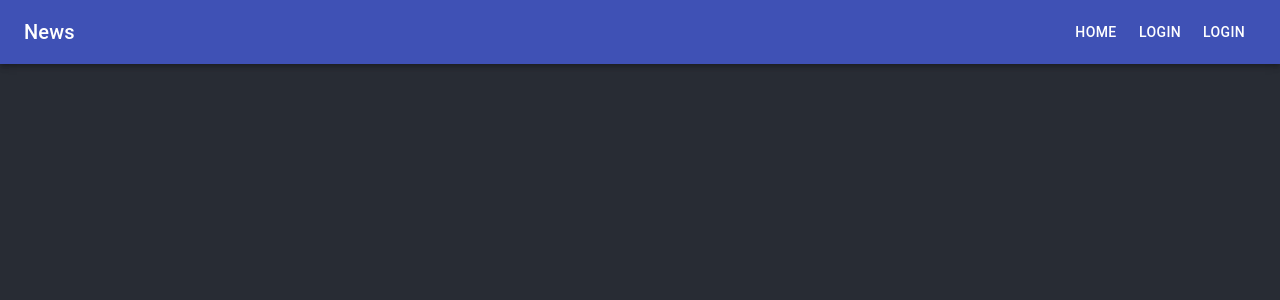
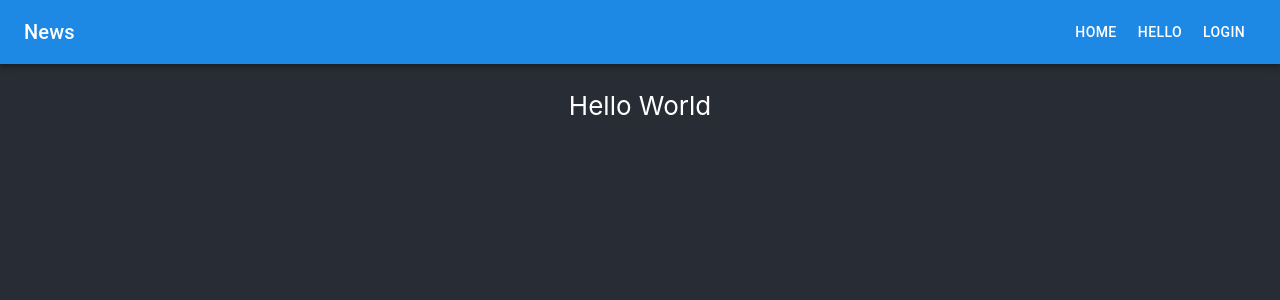
Before and after one commit to et-nat1995/ReactStarter, a React (Create React App) app in the folder client/: page /hello-world in a window 1280 px wide. Shown: the top 300 px of the page. Built offline with nearby package versions, Linux system fonts and the light colour scheme.

Commit message:
Some changes

```diff
--- a/client/src/App.jsx
+++ b/client/src/App.jsx
@@ -1,6 +1,7 @@
 import React from 'react';
 import { BrowserRouter as Router, Route, Link } from "react-router-dom";
 import HomePage from './Pages/Home';
+import HelloWorld from './Pages/Hello world'
 import NavBar from "./components/Navbar";
 import './App.scss';
 
@@ -10,7 +11,8 @@ function App() {
     <Router>
         <NavBar/>
       <div className="App">
-        <Route exact path="/" component={HomePage}/>
+        <Route exact path="/" component={HomePage} />
+        <Route exact path="/hello-world" component={HelloWorld}/>
       </div>
     </Router>
   );
--- /dev/null
+++ b/client/src/Pages/Hello world/index.jsx
@@ -0,0 +1,16 @@
+import React from 'react';
+import SnackBarCentered from "../../components/Snackbar";
+import Grid from "../../components/Grid";
+import logo from '../../logo.svg';
+
+export default function HelloWorld() {
+  return (
+    <div>
+      <header className="App-header">
+        <p>
+          Hello World
+        </p>
+      </header>
+    </div>
+  )
+}
--- a/client/src/components/Navbar/index.jsx
+++ b/client/src/components/Navbar/index.jsx
@@ -15,6 +15,9 @@ const useStyles = makeStyles(theme => ({
   title: {
     flexGrow: 1,
   },
+  MyAppBar: {
+    backgroundColor: "#1E88E5",
+  }
 }));
 
 export default function ButtonAppBar(props) {
@@ -23,13 +26,13 @@ export default function ButtonAppBar(props) {
 
   return (
     <div className={classes.root}>
-      <AppBar position="static">
+      <AppBar className={classes.MyAppBar} position="static">
         <Toolbar>
           <Typography variant="h6" className={classes.title}>
             News
           </Typography>
           <Button href="/" color="inherit">Home</Button>
-          <Button color="inherit">Login</Button>
+          <Button href="/hello-world" color="inherit">Hello</Button>
           <Button color="inherit">Login</Button>
         </Toolbar>
       </AppBar>
--- a/client/src/components/Snackbar/index.jsx
+++ b/client/src/components/Snackbar/index.jsx
@@ -1,6 +1,7 @@
 import React from "react";
 import clsx from "clsx";
 import CheckCircleIcon from "@material-ui/icons/CheckCircle";
+import ErrorIcon from '@material-ui/icons/Error';
 import Snackbar from "@material-ui/core/Snackbar";
 import Slide from "@material-ui/core/Slide";
 import { green } from "@material-ui/core/colors";
@@ -12,11 +13,15 @@ import "./index.scss";
 
 const variantIcons = {
   success: CheckCircleIcon,
+  error: ErrorIcon
 };
 
 const useStyles = makeStyles((theme) => ({
   success: {
     backgroundColor: green[600],
+  },
+  error: {
+    backgroundColor: theme.palette.error.dark,
   },
   icon: {
     fontSize: 20,
@@ -40,20 +45,24 @@ function SlideTransition(props) {
 
 export default function SnackBarCentered() {
   const classes = useStyles();
-  const Icon = variantIcons["success"];
   const [state, setState] = React.useState({
     open: false,
     text: "",
+    type: "",
+    Icon : ""
   });
 
-  const { open, text, Transition } = state;
+  const { open, text, Transition , type, Icon} = state;
 
   const handleOnClick = (Transition) => () => {
     API.consoleButton()
       .then((data) =>
-        setState({ open: true, text: data.data, Transition: Transition })
+        setState({ open: true, text: data.data, Transition: Transition, type: classes.success, Icon: variantIcons["success"] })
       )
-      .catch((err) => console.log(err));
+      .catch((err) => {
+        setState({ open: true, text: "There has been an error", Transition: Transition, type: classes.error, Icon: variantIcons["error"] });
+        console.log(err);
+      });
   };
 
   const handleClose = () => {
@@ -80,7 +89,7 @@ export default function SnackBarCentered() {
         autoHideDuration={2000}
       >
         <SnackbarContent
-          className={classes.success}
+          className={type}
           message={
             <span id="message-id" className={classes.message}>
               <Icon className={clsx(classes.icon, classes.iconVariant)} />
```
